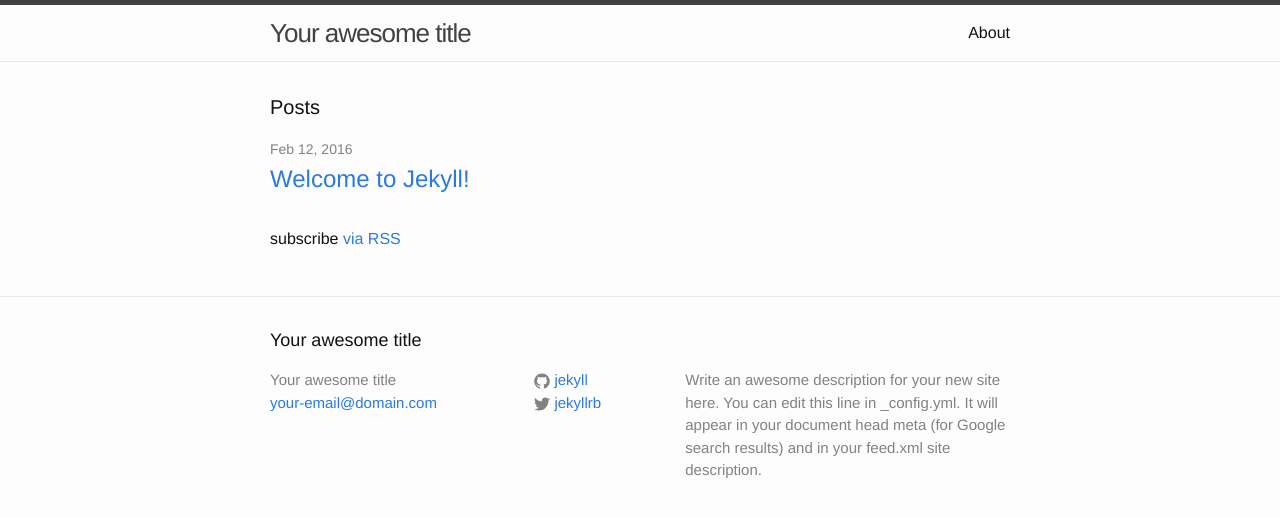
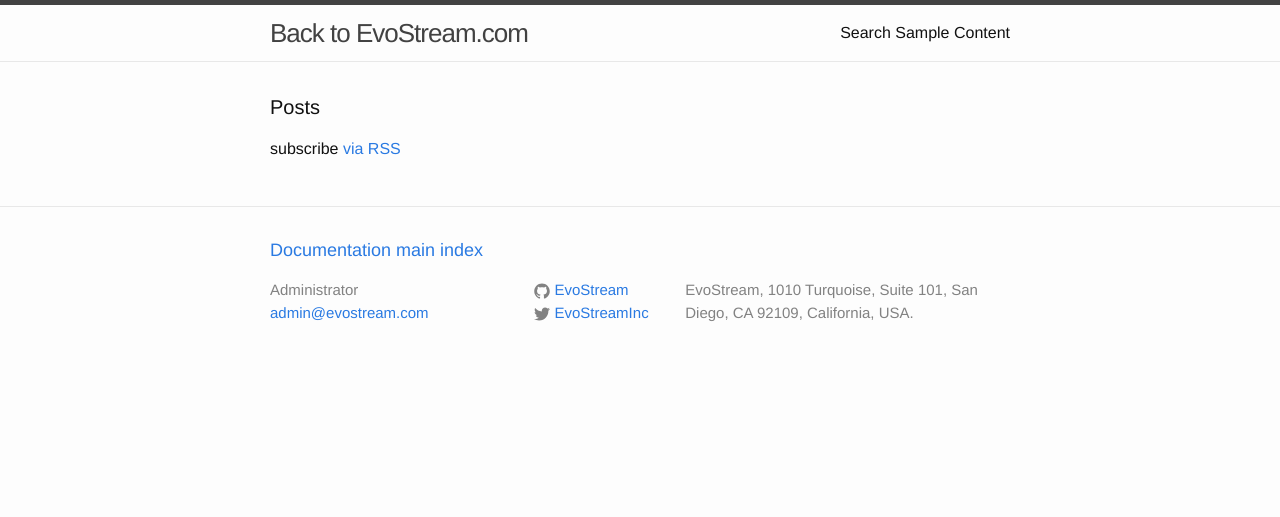
Before and after one commit to EvoStream/sample_content, a Jekyll site: the page built from index.html, in a window 1280 px wide. Shown: the top 517 px of the page. Built offline with Jekyll 4.4.1, drawn with Linux system fonts in a browser that asks for light colours.

Commit message:
Customize for sample_content

```diff
--- a/_config.yml
+++ b/_config.yml
@@ -1,4 +1,4 @@
-# Welcome to Jekyll!
+# Welcome to EMS Documents
 #
 # This config file is meant for settings that affect your whole blog, values
 # which you are expected to set up once and rarely need to edit after that.
@@ -6,16 +6,21 @@
 # 'jekyll serve'. If you change this file, please restart the server process.
 
 # Site settings
-title: Your awesome title
-email: your-email@domain.com
+title: EvoStream Media Server
+index_title: Documentation main index
+home_title: Back to EvoStream.com
+home_url: "https://evostream.com"
+email_name: Administrator
+email: admin@evostream.com
 description: > # this means to ignore newlines until "baseurl:"
-  Write an awesome description for your new site here. You can edit this
-  line in _config.yml. It will appear in your document head meta (for
-  Google search results) and in your feed.xml site description.
-baseurl: "" # the subpath of your site, e.g. /blog
-url: "http://yourdomain.com" # the base hostname & protocol for your site
-twitter_username: jekyllrb
-github_username:  jekyll
+  EvoStream, 1010 Turquoise, Suite 101,
+  San Diego, CA 92109, California, USA.
+#baseurl: "/sample_content" # the subpath of your site, e.g. /blog
+#url: "http://docs.evostream.com" # the base hostname & protocol for your site
+baseurl: "" # for local test only
+url: "http://localhost:4000" # for local test only
+twitter_username: EvoStreamInc
+github_username:  EvoStream
 
 # Build settings
 markdown: kramdown
--- a/_includes/footer.html
+++ b/_includes/footer.html
@@ -2,12 +2,12 @@
 
   <div class="wrapper">
 
-    <h2 class="footer-heading">{{ site.title }}</h2>
+    <h2 class="footer-heading"><a href="{{ site.url }}">{{ site.index_title }}</a></h2>
 
     <div class="footer-col-wrapper">
       <div class="footer-col footer-col-1">
         <ul class="contact-list">
-          <li>{{ site.title }}</li>
+          <li>{{ site.email_name }}</li>
           <li><a href="mailto:{{ site.email }}">{{ site.email }}</a></li>
         </ul>
       </div>
--- a/_includes/header.html
+++ b/_includes/header.html
@@ -2,7 +2,7 @@
 
   <div class="wrapper">
 
-    <a class="site-title" href="{{ site.baseurl }}/">{{ site.title }}</a>
+    <a class="site-title" href="{{ site.home_url }}/">{{ site.home_title }}</a>
 
     <nav class="site-nav">
       <a href="#" class="menu-icon">
```
Also changed, not shown: _posts/2016-02-12-welcome-to-jekyll.markdown (deleted, +0 -25 lines), about.md (deleted, +0 -15 lines), search.md (added, +22 -0 lines).
